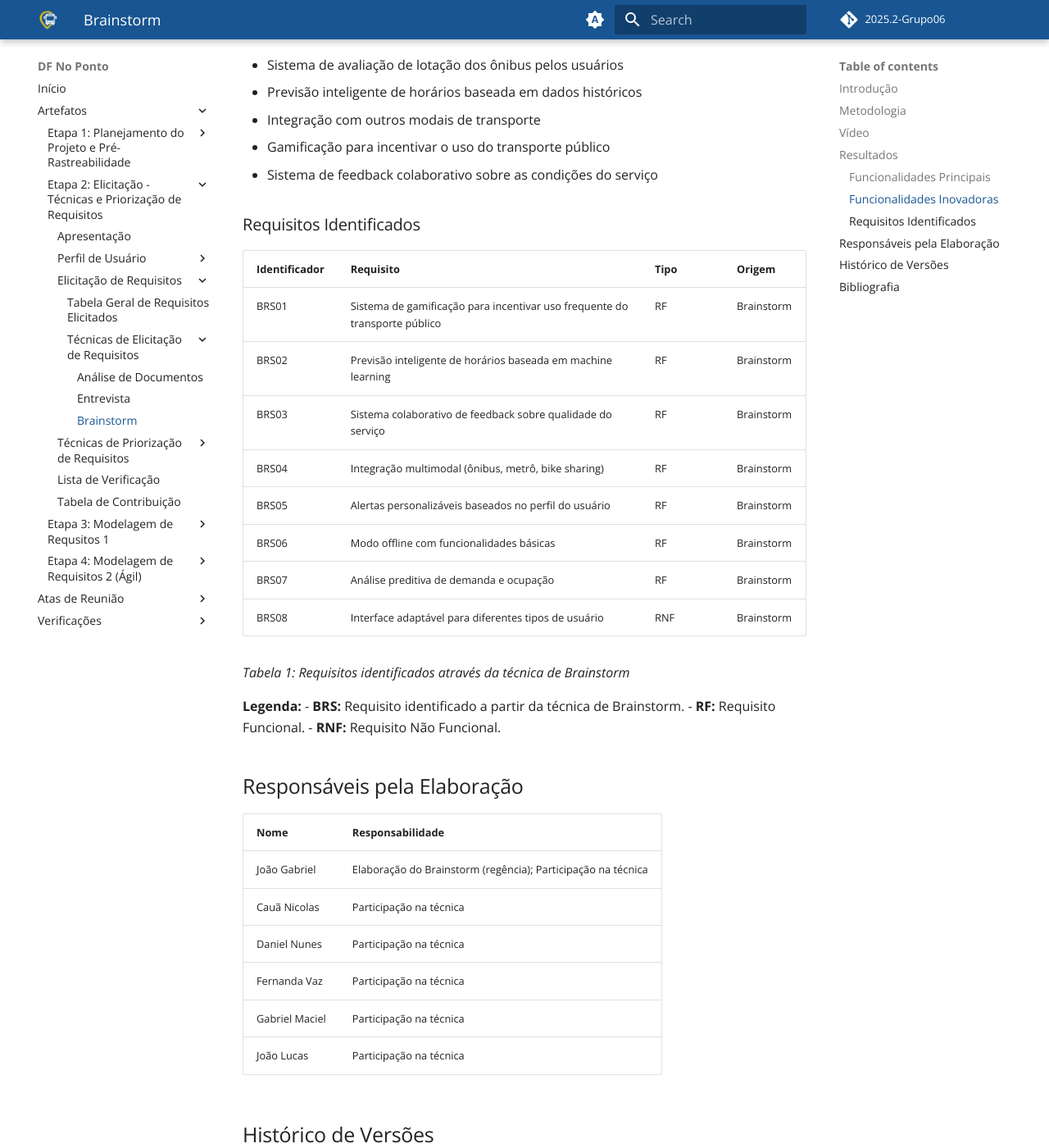
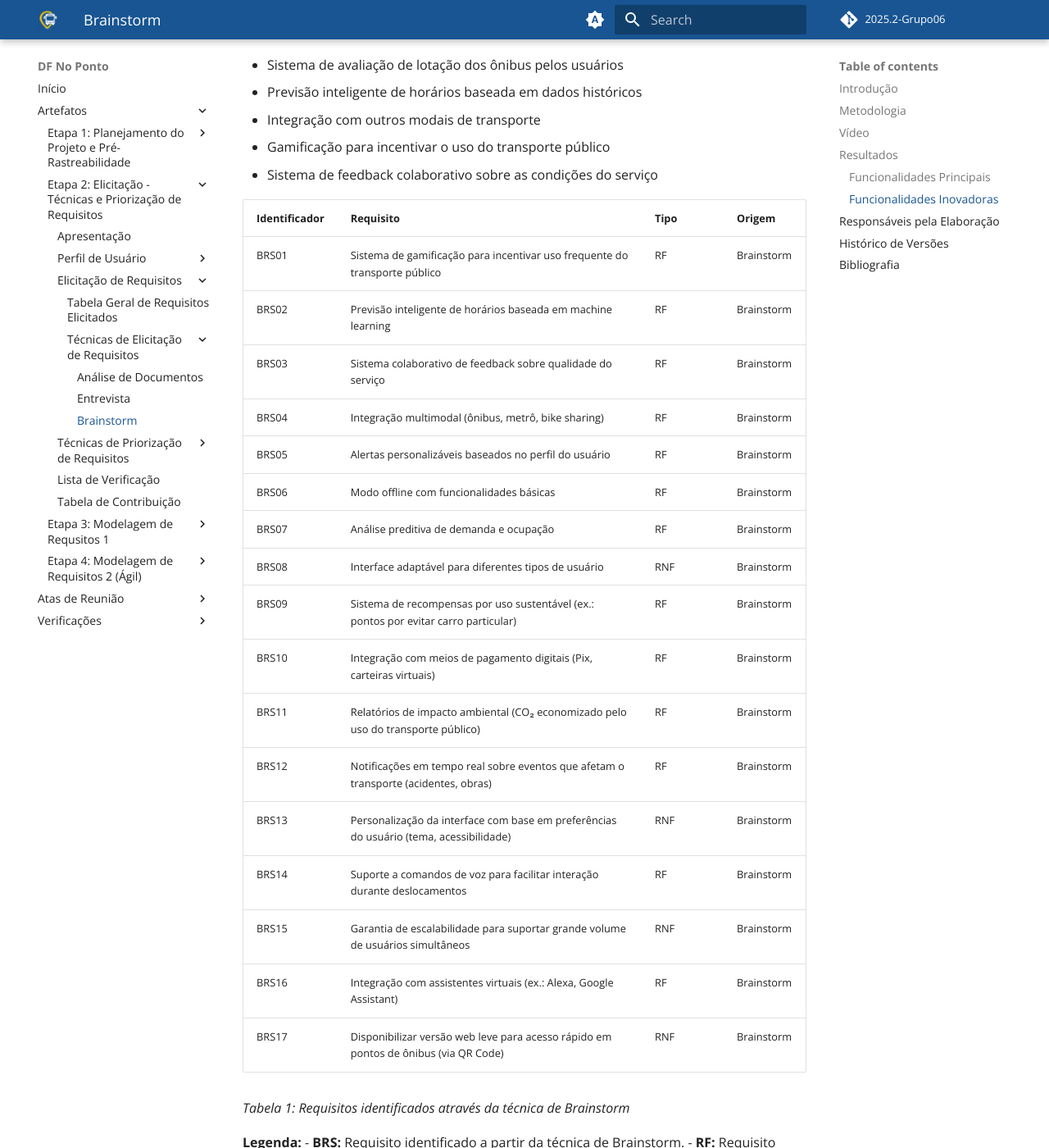
Before and after one commit to Requisitos-de-Software/2025.2-Grupo06, an MkDocs documentation site: the page built from docs/Elicitacao/elicitacao_brainstorm.md, in a window 1280 px wide and 1400 px high, scrolled down 1685 px. Shown: the whole window at 82% size. Built offline with MkDocs 1.6.1 and Material for MkDocs 9.7.7, drawn with Linux system fonts in a browser that asks for light colours; comment, search, counter and statistics services are not loaded; some of the changed text lies outside the part shown.

Commit message:
docs: criação da Tabela Geral de Requisitos Elicitados feita a partir da tabela de priorização First Things First, com adição de novos requisitos. inclui, também, rastreabilidade (origem) destes requisitos.

```diff
--- a/docs/Elicitacao/elicitacao_brainstorm.md
+++ b/docs/Elicitacao/elicitacao_brainstorm.md
@@ -41,18 +41,26 @@ Durante a sessão de brainstorming, foram identificadas diversas funcionalidades
 - Gamificação para incentivar o uso do transporte público
 - Sistema de feedback colaborativo sobre as condições do serviço
 
-### Requisitos Identificados
+| Identificador | Requisito                                                                 | Tipo | Origem      |
+|---------------|---------------------------------------------------------------------------|------|-------------|
+| BRS01 | Sistema de gamificação para incentivar uso frequente do transporte público | RF   | Brainstorm  |
+| BRS02 | Previsão inteligente de horários baseada em machine learning | RF   | Brainstorm  |
+| BRS03 | Sistema colaborativo de feedback sobre qualidade do serviço | RF   | Brainstorm  |
+| BRS04 | Integração multimodal (ônibus, metrô, bike sharing) | RF   | Brainstorm  |
+| BRS05 | Alertas personalizáveis baseados no perfil do usuário | RF   | Brainstorm  |
+| BRS06 | Modo offline com funcionalidades básicas | RF   | Brainstorm  |
+| BRS07 | Análise preditiva de demanda e ocupação | RF   | Brainstorm  |
+| BRS08 | Interface adaptável para diferentes tipos de usuário | RNF  | Brainstorm  |
+| BRS09 | Sistema de recompensas por uso sustentável (ex.: pontos por evitar carro particular) | RF   | Brainstorm  |
+| BRS10 | Integração com meios de pagamento digitais (Pix, carteiras virtuais) | RF   | Brainstorm  |
+| BRS11 | Relatórios de impacto ambiental (CO₂ economizado pelo uso do transporte público) | RF   | Brainstorm  |
+| BRS12 | Notificações em tempo real sobre eventos que afetam o transporte (acidentes, obras) | RF   | Brainstorm  |
+| BRS13 | Personalização da interface com base em preferências do usuário (tema, acessibilidade) | RNF  | Brainstorm  |
+| BRS14 | Suporte a comandos de voz para facilitar interação durante deslocamentos | RF   | Brainstorm  |
+| BRS15 | Garantia de escalabilidade para suportar grande volume de usuários simultâneos | RNF  | Brainstorm  |
+| BRS16 | Integração com assistentes virtuais (ex.: Alexa, Google Assistant) | RF   | Brainstorm  |
+| BRS17 | Disponibilizar versão web leve para acesso rápido em pontos de ônibus (via QR Code)  | RNF | Brainstorm
 
-| Identificador | Requisito                                                                 | Tipo | Origem |
-|---------------|---------------------------------------------------------------------------|------|--------|
-| BRS01 | Sistema de gamificação para incentivar uso frequente do transporte público | RF | Brainstorm |
-| BRS02 | Previsão inteligente de horários baseada em machine learning | RF | Brainstorm |
-| BRS03 | Sistema colaborativo de feedback sobre qualidade do serviço | RF | Brainstorm |
-| BRS04 | Integração multimodal (ônibus, metrô, bike sharing) | RF | Brainstorm |
-| BRS05 | Alertas personalizáveis baseados no perfil do usuário | RF | Brainstorm |
-| BRS06 | Modo offline com funcionalidades básicas | RF | Brainstorm |
-| BRS07 | Análise preditiva de demanda e ocupação | RF | Brainstorm |
-| BRS08 | Interface adaptável para diferentes tipos de usuário | RNF | Brainstorm |
 
 *Tabela 1: Requisitos identificados através da técnica de Brainstorm*
 
```
Also changed, not shown: other parts of docs/Elicitacao/elicitacao_brainstorm.md (+1 -0 lines), docs/Elicitacao/elicitacao_entrevista.md (+10 -0 lines), docs/Elicitacao/elicitacao_lista_requisitos_elicitados.md (+69 -0 lines).
